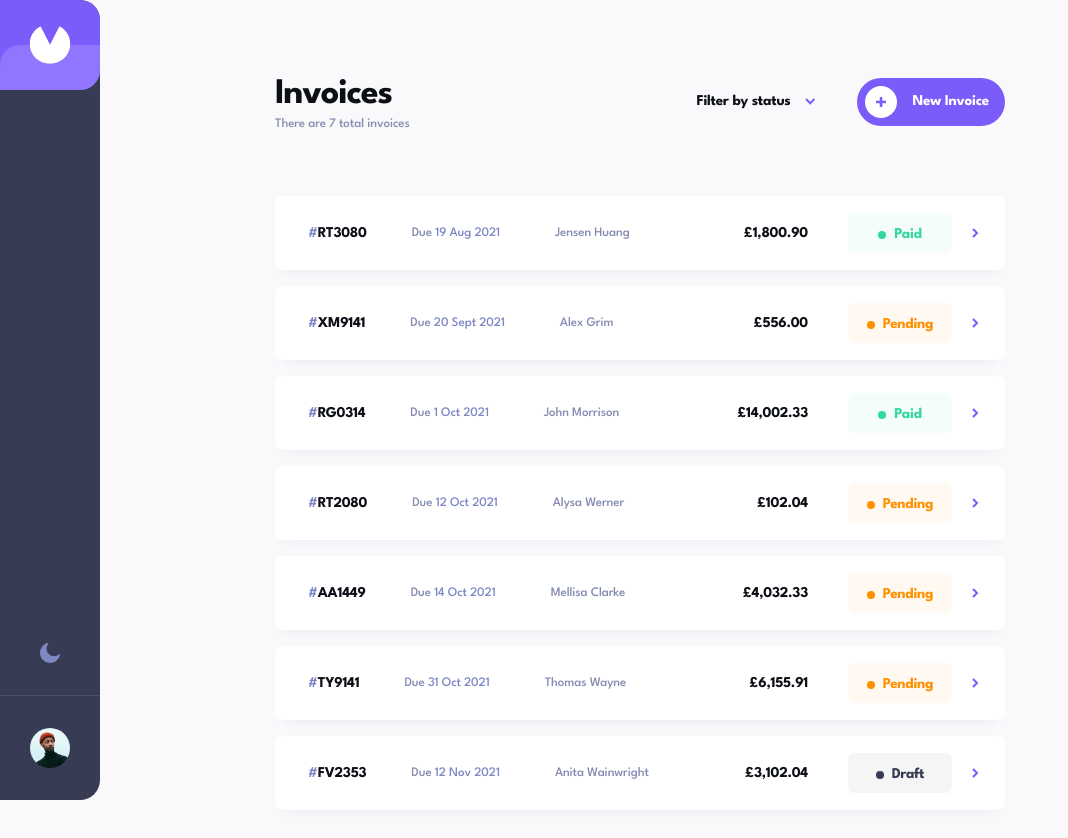
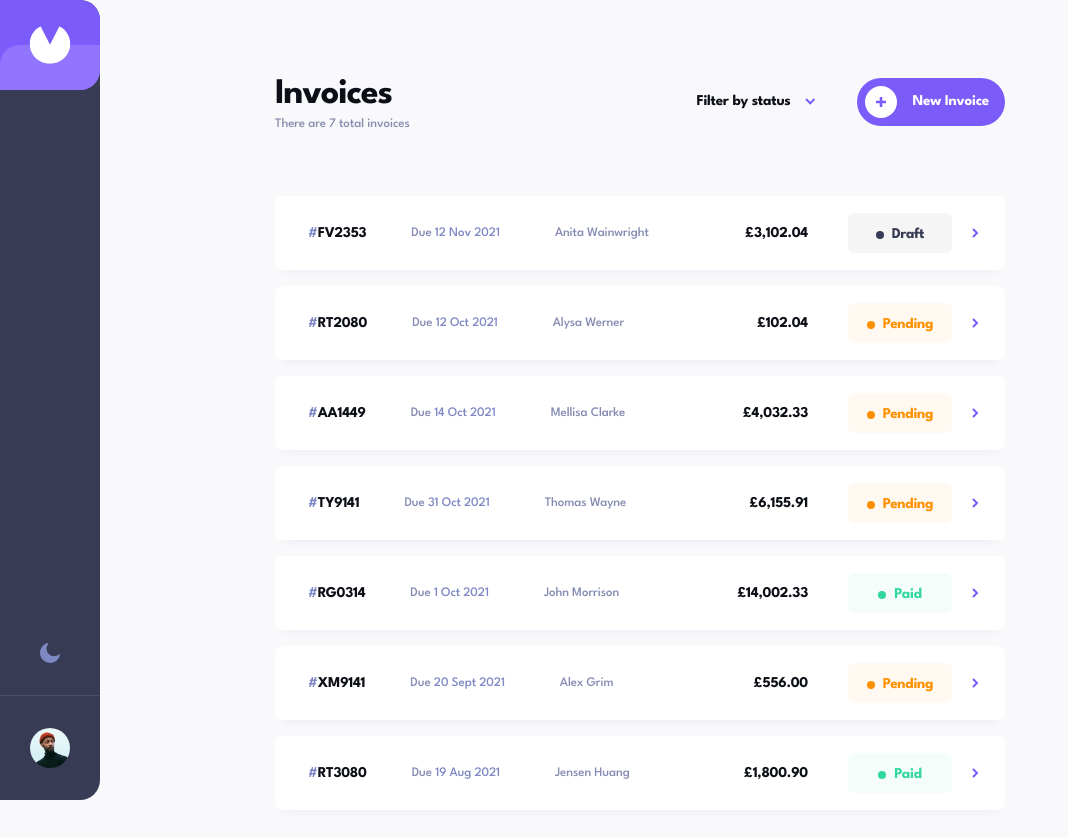
Before and after one commit to RGomes98/InvoiceApp, a React (Vite) app: page / in a window 1280 px wide. Shown: the top 838 px of the page, without its empty margins (0-1068 px from the left). Built offline with nearby package versions, Linux system fonts and the light colour scheme.

Commit message:
feat: change sorting order of invoices to show newest invoices at the top

```diff
--- a/src/components/Invoices/Invoices.tsx
+++ b/src/components/Invoices/Invoices.tsx
@@ -11,7 +11,10 @@ export const Invoices = () => {
   const { invoices } = useInvoicesFetch();
 
   if (!invoices) return null;
-  const filteredInvoices = invoices?.filter(({ status }) => status === (activeFilter || status));
+  const filteredInvoices = invoices
+    ?.filter(({ status }) => status === (activeFilter || status))
+    .sort(({ createdAt: a }, { createdAt: b }) => new Date(b).getTime() - new Date(a).getTime());
+
   const isInvoiceListEmpty = invoices.length === 0;
 
   return (
```
